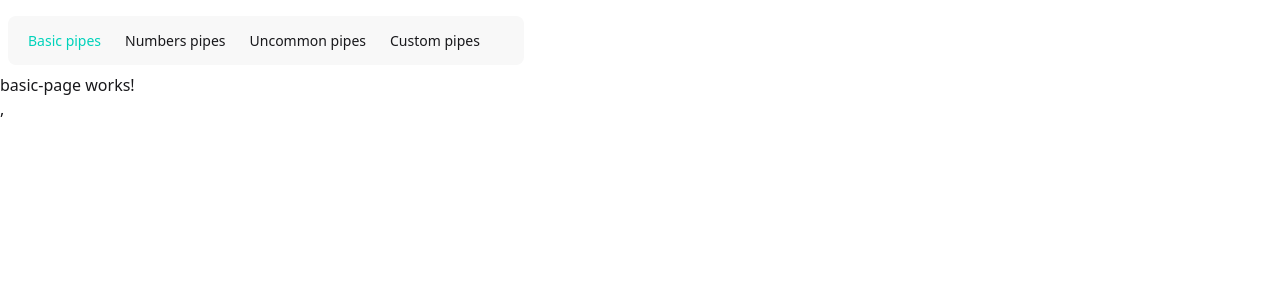
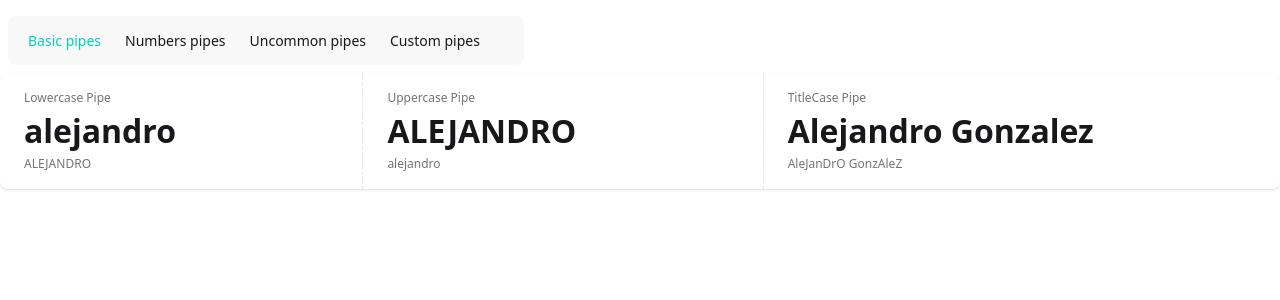
Before and after one commit to alegleez98/AngularLearn, an Angular app in the folder 05-Pipes-app/: page /basic in a window 1280 px wide. Shown: the top 300 px of the page. Built offline with nearby package versions, Linux system fonts and the light colour scheme.

Commit message:
Uppercase, lowercase and titlecase

```diff
--- a/05-Pipes-app/src/app/pages/basic-page/basic-page.component.html
+++ b/05-Pipes-app/src/app/pages/basic-page/basic-page.component.html
@@ -1 +1,19 @@
-<p>basic-page works!</p>,
+<div class="stats stats-vertical lg:stats-horizontal shadow w-full">
+  <div class="stat">
+    <div class="stat-title">Lowercase Pipe</div>
+    <div class="stat-value">{{nameUpper() | lowercase}}</div>
+    <div class="stat-desc">{{nameUpper()}}</div>
+  </div>
+
+  <div class="stat">
+    <div class="stat-title">Uppercase Pipe</div>
+    <div class="stat-value">{{nameLower() | uppercase}}</div>
+    <div class="stat-desc">{{nameLower()}}</div>
+  </div>
+
+  <div class="stat">
+    <div class="stat-title">TitleCase Pipe</div>
+    <div class="stat-value">{{fullName() | titlecase}}</div>
+    <div class="stat-desc">{{fullName()}}</div>
+  </div>
+</div>
--- a/05-Pipes-app/src/app/pages/basic-page/basic-page.component.ts
+++ b/05-Pipes-app/src/app/pages/basic-page/basic-page.component.ts
@@ -1,8 +1,16 @@
-import { Component } from '@angular/core';
+import { LowerCasePipe, TitleCasePipe, UpperCasePipe } from '@angular/common';
+import { Component, signal } from '@angular/core';
 
 @Component({
   selector: 'app-basic-page',
-  imports: [],
+  imports: [LowerCasePipe, UpperCasePipe, TitleCasePipe],
   templateUrl: './basic-page.component.html',
 })
-export default class BasicPageComponent { }
+export default class BasicPageComponent {
+
+  nameLower = signal('alejandro');
+  nameUpper = signal('ALEJANDRO');
+  fullName = signal('AleJanDrO GonzAleZ');
+
+
+}
```
